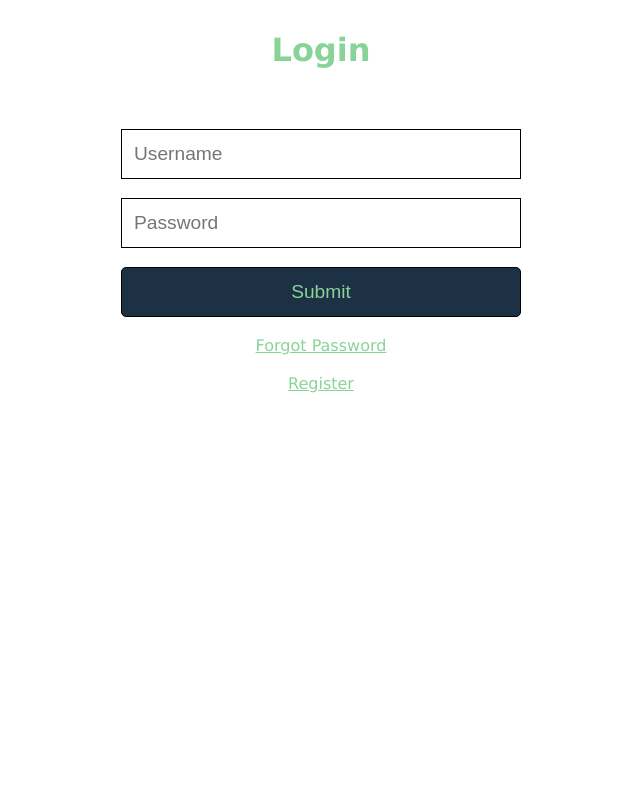
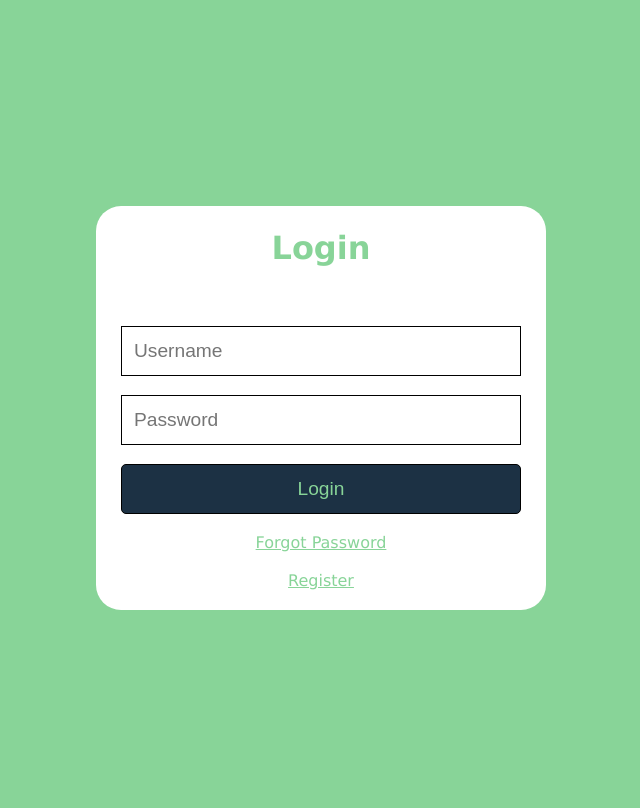
Before and after one commit to venajustin/OnlineFoodStore, a PHP site: page /templates/login.html in a window 1280 px wide. Shown: the whole page, without its empty margins (319-959 px from the left). Before the commit the page ends 393 px from the top, so only its background shows below. Run offline with PHP 8.4, Linux system fonts and the light colour scheme.

Commit message:
css changes for login

```diff
--- a/templates/login.html
+++ b/templates/login.html
@@ -8,7 +8,7 @@
       color: var(--light-primary);
     }
     html {
-        background-color: white;
+        background-color: #88D498;
       height:100%;
 
     }
@@ -20,7 +20,7 @@
   </head>
 
   <body>
-
+    <div class = "center-screen">
       <div class = "card" style="text-align: center">
         <h1 style= "text-align: center">
             Login</h1>
@@ -36,7 +36,7 @@
               <br>
 
           <div style="text-align: center">
-                    <input type="submit" class="inputField" value="Submit" style="background-color: var(--dark); color: var(--light-primary); border-radius: 5px">
+              <input type="submit" class="inputField" value="Login" style="background-color: var(--dark); color: var(--light-primary); border-radius: 5px">
               <br>
               <br>
               <a style="color: var(--light-primary)"href="changepassword.html">Forgot Password</a>
@@ -46,6 +46,8 @@
           </div>
         </form>
     </div>
+    </div>
+
 
     </body>
 </html>
--- a/templates/style.css
+++ b/templates/style.css
@@ -190,6 +190,13 @@ img {
 	font-size: larger;
 	border: 1px solid black;
 }
+.center-screen {
+	display: flex;
+	justify-content: center;
+	align-items: center;
+	text-align: center;
+	min-height: 100vh;
+  }
 
 
 
```
Lines whose indentation alone changed are shown as unchanged.
